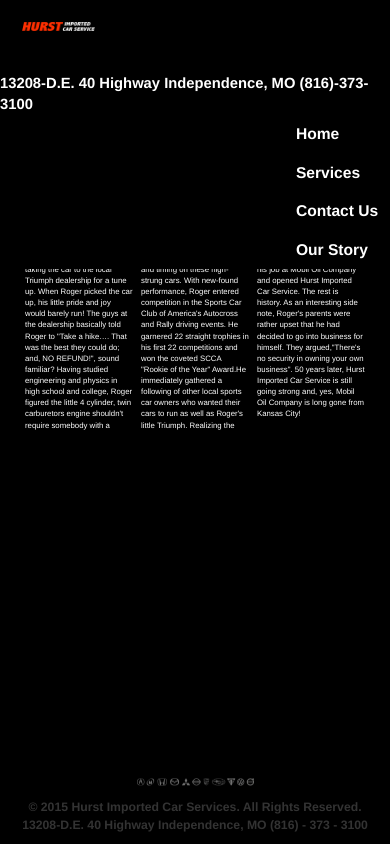
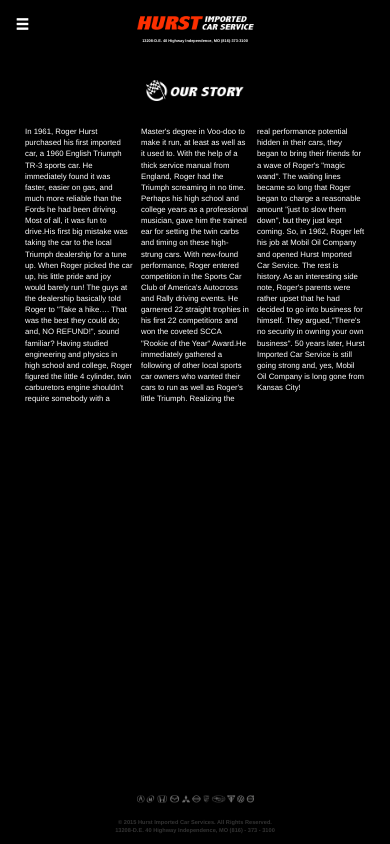
Before and after one commit to AnnamarieHurst/Hurst.Imported.Car.Service, a website: page index.html in a window 390 px wide. Drawn offline with nearby package versions, Linux system fonts and the light colour scheme.

Commit message:
repair more dimensional issues. set everything to percentages, adopt mobile view for almost all sectors (block on services). Implement bootstrap glyphicon correctly to further develop mobile view.

```diff
--- a/css/style.css
+++ b/css/style.css
@@ -10,8 +10,8 @@
     width: 100%;
     height: 100%;
     box-sizing: border-box;
-    padding-bottom: 98px;
-    padding-top: 81px;
+    padding-bottom: 7%;
+    padding-top: 8%;
     background: black;
 }
 .container-fluid{
@@ -35,6 +35,7 @@
     position: fixed;
     z-index: 1;
     width: 100%;
+    height: 13.5%;
 }
 .main-header{
     overflow: hidden;
@@ -48,7 +49,7 @@
 }
 .contact{
     float: right;
-    font-size: 1.75vh;
+    font-size: 1.75vmin;
     color: white;
     margin-right: 2%;
     display: block;
@@ -68,18 +69,21 @@
     position: fixed;
 }
 li.nav{
-    float: left;
+    float: right;
     margin: 1%;
 
 }
 .btn {
     color: white;
-    font-size: 1.85vh;
+    font-size: 1.85vmin;
     font-weight: bolder;
 }
 .btn:hover{
     color: white;
     border-bottom: 2px solid red;
+}
+.hamburger-menu{
+    display: none;
 }
 
 
@@ -107,7 +111,7 @@
 
 .services-sector{
     background: url('../images/servicesBackground.jpg') no-repeat center center;
-    padding-top: 20px;
+    padding-top: 1%;
     margin: 0 auto;
 }
 .services-group{
@@ -116,12 +120,12 @@
     margin: 0 auto;
 }
 .services-title{
-    margin: 8px auto;
+    margin: 0 auto;
     display: block;
-    width: 18%
+    width: 20%
 }
 .services-headline{
-    margin: 6px auto 8px;
+    margin: 1% auto;
     width: 45%;
     display: block;
 }
@@ -130,23 +134,23 @@
     background-color: gray;
     color: white;
     text-align: left;
-    padding: 3px;
-    font-size: 1.85vh;
+    padding: 1%;
+    font-size: 1.85vmin;
 }
 .sg-service2{
     display: block;
     background-color: darkslategray;
     color: white;
     text-align: left;
-    padding: 3px;
-    font-size: 1.85vh;
+    padding: 1%;
+    font-size: 1.85vmin;
 }
 .sg-title{
     color: white;
-    margin: 8px auto;
+    margin: 4% auto 0;
     text-align: center;
     background-color: red;
-    font-size: 2.65vh;
+    font-size: 2.65vmin;
 }
 .service-bullet{
     margin: 3px 150px 72px 10px;
@@ -172,14 +176,14 @@
     width: 20%;
 }
 .contact-titles{
-    font-size: 4.5vh;
+    font-size: 4.5vmin;
     color: white;
     text-align: left;
     display: block;
     margin: 0 90px 8px;
 }
 .contact-info{
-    font-size: 3vh;
+    font-size: 3vmin;
     color: white;
     text-align: left;
     display: block;
@@ -232,8 +236,8 @@
 }
 .footer-content{
     text-align: center;
-    font-size: 1.45vh;
-    margin-top: 13px;
+    font-size: 1.45vmin;
+    margin-top: 15px;
 }
 #footer{
     position: fixed;
@@ -243,3 +247,86 @@
     width: 100%;
     background-color: black;
 }
+
+
+
+@media screen and (max-width: 1051px){
+    #header{
+        position: relative;
+    }
+    .contact{
+        display: block;
+        font-size: 1vmin;
+        float: none;
+        margin: 0;
+        text-align: center;
+        padding-top: 2%;
+    }
+    .hamburger-menu{
+        display: block;
+        width: 100%;
+        color: white;
+    }
+    .glyphicon{
+        margin: 4%;
+        position: fixed;
+    }
+    .logo{
+        display: block;
+        margin: 4% auto 0;
+        padding: 0;
+    }
+    .main-nav ul{
+        display: none;
+        padding: 0;
+        margin-top: 10%;
+    }
+    .main-nav ul li{
+        display: block;
+        text-align: center;
+        float: none;
+    }
+    .btn{
+        color: grey;
+    }
+    .main-nav{
+        width: 100%;
+        margin-left: 0;
+    }
+    #home, #services, #contact, #story{
+         padding-top: 14%;
+        padding-bottom: 13%;
+     }
+
+
+
+    .contact-titles{
+          font-size: 4vmin;
+          margin: 8% 15% 0;
+      }
+    .contact-info{
+        font-size: 2.8vmin;
+        margin: 10% 20% 0;
+    }
+
+
+
+    /*.services-title{
+        margin: 0 auto ;
+    }
+    .services-group{
+        margin: 0 auto;
+    }
+    .sg-title{
+        font-size: 1vmin;
+    }
+    .sg-service1{
+        font-size: 1vmin;
+    }
+    .sg-service2{
+        font-size: 1vmin;
+    }*/
+
+
+
+}
--- a/index.html
+++ b/index.html
@@ -22,18 +22,21 @@
                         </div>
                         <div class="row fluid">
                             <div class="main-nav">
+                                <div class="hamburger-menu">
+                                    <span class="glyphicon glyphicon-menu-hamburger"></span>
+                                </div>
                                 <ul>
                                     <li class="nav">
-                                        <a class="btn" href="#home" >Home</a>
+                                        <a class="btn" href="#story" >Our Story</a>
+                                    </li>
+                                    <li class="nav">
+                                        <a class="btn" href="#contact" >Contact Us</a>
                                     </li>
                                     <li class="nav">
                                         <a class="btn" href="#services" >Services</a>
                                     </li>
                                     <li class="nav">
-                                        <a class="btn" href="#contact" >Contact Us</a>
-                                    </li>
-                                    <li class="nav">
-                                        <a class="btn" href="#our-story" >Our Story</a>
+                                        <a class="btn" href="#home" >Home</a>
                                     </li>
                                 </ul>
                             </div>
@@ -44,12 +47,12 @@
                     <div class="home">
                         <div  class="carousel slide" data-ride="carousel">
                             <!-- Carousel indicators -->
-                            <ol class="carousel-indicators">
+                            <!--<ol class="carousel-indicators">
                                 <li data-target="#home" data-slide-to="0" class="active"></li>
                                 <li data-target="#home" data-slide-to="1"></li>
                                 <li data-target="#home" data-slide-to="2"></li>
                                 <li data-target="#home" data-slide-to="3"></li>
-                            </ol>
+                            </ol>-->
                             <!-- Wrapper for carousel items -->
                             <div class="carousel-inner">
                                 <div class="item active">
@@ -154,7 +157,7 @@
                     </div>
                 </div>
                 <div class="row fluid" id="story">
-                    <div class="our-story-sector" id="our-story">
+                    <div class="our-story-sector">
                         <img class="story-title" src="images/storyHeader.png">
                         <div>
                             <p class="story-content">
--- a/js/main.js
+++ b/js/main.js
@@ -4,5 +4,8 @@
         var sector= $(this).attr("href");
         $("#home, #services, #contact, #story").css("z-index", -1);
         $(sector).css("z-index", 0);
-    })
-})
+    });
+    $(".hamburger-menu").on("click", function(){
+        $(".main-header ul").slideToggle();
+    });
+});
```
